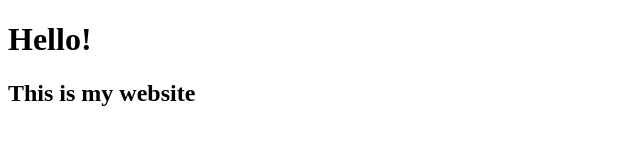
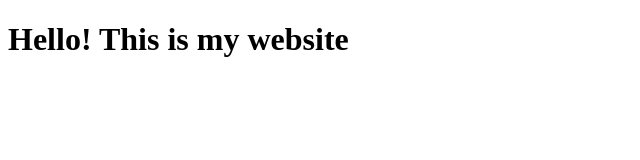
Before and after one commit to rokshith/html-git, a plain HTML site: page index.html in a window 1280 px wide. Shown: the whole page, without its empty margins (0-640 px from the left). Drawn offline with Linux system fonts and the light colour scheme.

Commit message:
Combine h1 and h2 into a single h1 element

```diff
--- a/index.html
+++ b/index.html
@@ -4,7 +4,6 @@
     <!-- <title>Hello</title> -->
 </head>
 <body>
-    <h1>Hello!</h1>
-    <h2>This is my website</h2>
+    <h1>Hello! This is my website </h1>
 </body>
 </html>
```
